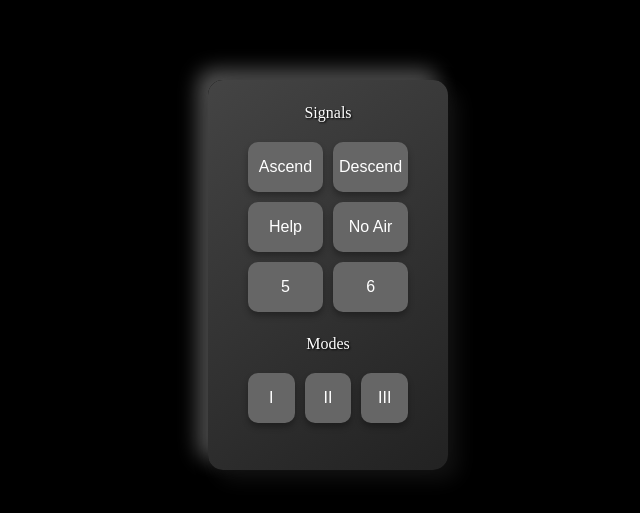
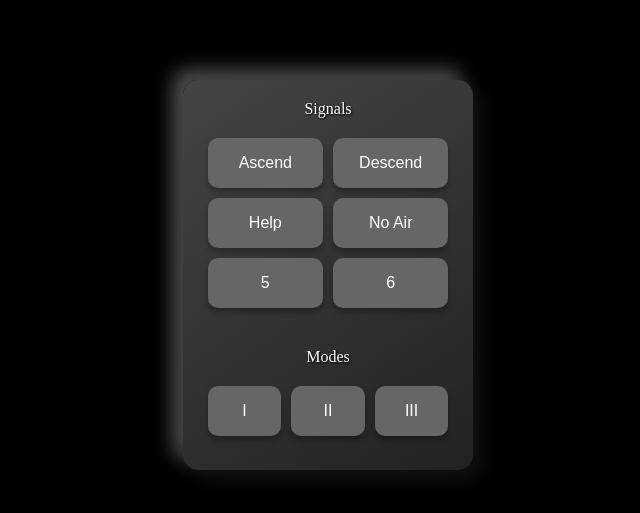
Before and after one commit to Deb-The-Dabber/PWAs, a plain HTML site: page index.html in a window 1280 px wide. Shown: the part 125-638 px from the top of the page, without its empty margins (312-952 px from the left). Drawn offline with Linux system fonts and the light colour scheme.

Commit message:
Update index.html

```diff
--- a/index.html
+++ b/index.html
@@ -19,7 +19,7 @@
   /* Remote container styling */
   .remote {
     display: grid;
-    gap: 15px;
+    gap: 40px;
     grid-template-rows: auto auto auto;
     justify-content: center;
     align-items: center;
@@ -28,7 +28,7 @@
     border-radius: 15px;
     box-shadow: 10px 10px 20px #111, -10px -10px 20px #555;
     width: 100%;
-    max-width: 200px; /* Narrower width for a vertical rectangle */
+    max-width: 250px; /* Narrower width for a vertical rectangle */
     height: 350px; /* Increased height for verticality */
   }
 
@@ -85,6 +85,14 @@
     background-color: #999;
     transform: translateY(1px);
   }
+
+  /* Adjust alignment for buttons 2, 4, and 6 */
+    .signals-section button:nth-child(2),
+    .signals-section button:nth-child(4),
+    .signals-section button:nth-child(6) {
+      margin-right: 50px; /* Add space to the right */
+    }
+
 </style>
 
 </head>
```
